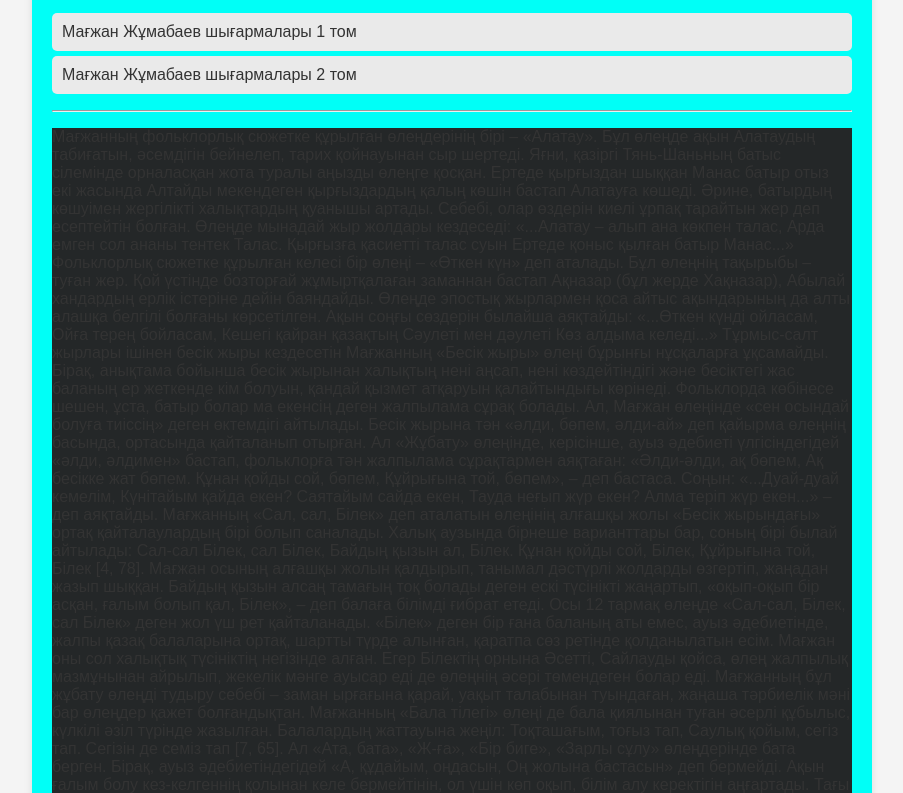
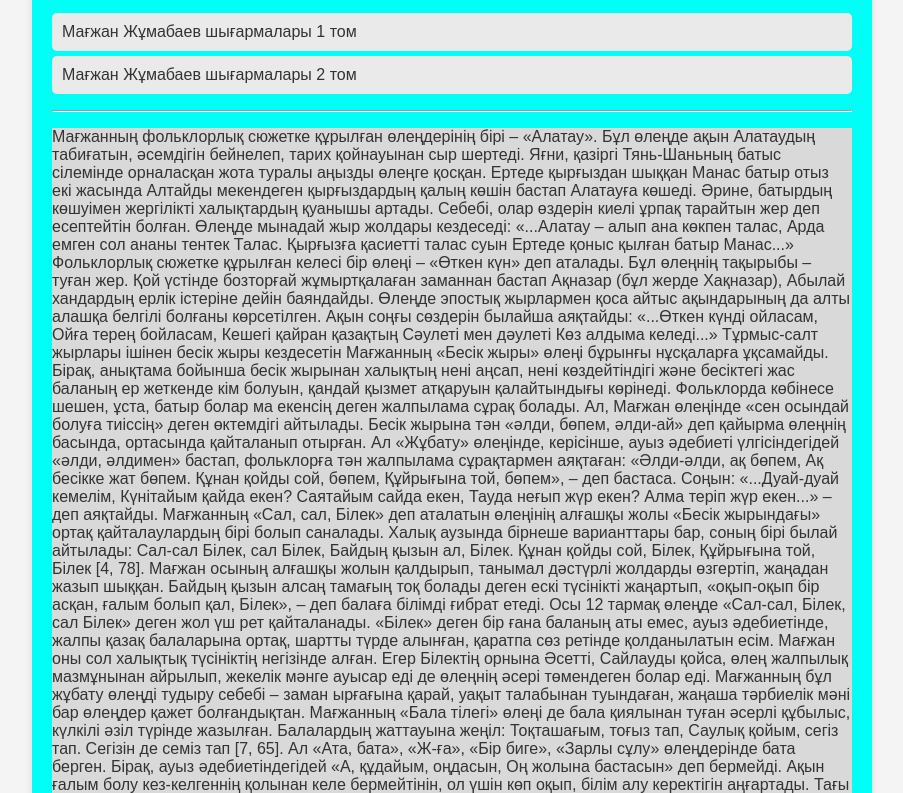
Before and after one commit to Nudaulet0910/Magzhan-Zhumabayev, a plain HTML site: page shygarma.html in a window 1280 px wide. Shown: the part 1110-1903 px from the top of the page, without its empty margins (188-1091 px from the left). Drawn offline with Linux system fonts and the light colour scheme.

Commit message:
Update shygarma.html

```diff
--- a/shygarma.html
+++ b/shygarma.html
@@ -47,7 +47,7 @@
             <li>Мағжан Жұмабаев шығармалары 2 том</li>
         </ul>
         <hr>
-        <p style="background-color: #242728;">Мағжанның фольклорлық сюжетке құрылған өлеңдерінің бірі – «Алатау». Бұл өлеңде ақын Алатаудың табиғатын, әсемдігін бейнелеп, тарих қойнауынан сыр шертеді. Яғни, қазіргі Тянь-Шаньның батыс сілемінде орналасқан жота туралы аңызды өлеңге қосқан. Ертеде қырғыздан шыққан Манас батыр отыз екі жасында Алтайды мекендеген қырғыздардың қалың көшін бастап Алатауға көшеді. Әрине, батырдың көшуімен жергілікті халықтардың қуанышы артады. Себебі, олар өздерін киелі ұрпақ тарайтын жер деп есептейтін болған. Өлеңде мынадай жыр жолдары кездеседі:
+        <p style="background-color: #d9d9d9;">Мағжанның фольклорлық сюжетке құрылған өлеңдерінің бірі – «Алатау». Бұл өлеңде ақын Алатаудың табиғатын, әсемдігін бейнелеп, тарих қойнауынан сыр шертеді. Яғни, қазіргі Тянь-Шаньның батыс сілемінде орналасқан жота туралы аңызды өлеңге қосқан. Ертеде қырғыздан шыққан Манас батыр отыз екі жасында Алтайды мекендеген қырғыздардың қалың көшін бастап Алатауға көшеді. Әрине, батырдың көшуімен жергілікті халықтардың қуанышы артады. Себебі, олар өздерін киелі ұрпақ тарайтын жер деп есептейтін болған. Өлеңде мынадай жыр жолдары кездеседі:
 «...Алатау – алып ана көкпен талас,
 Арда емген сол ананы тентек Талас.
 Қырғызға қасиетті талас суын
```
